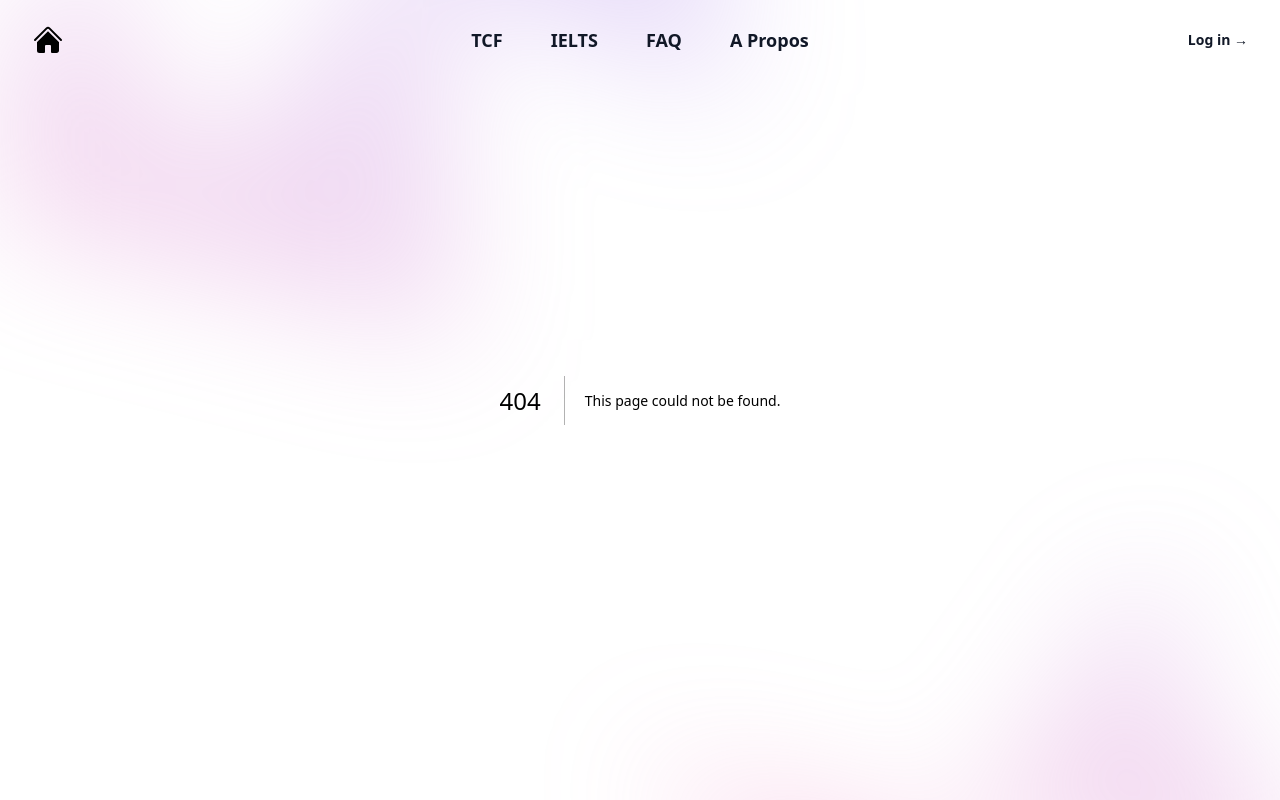
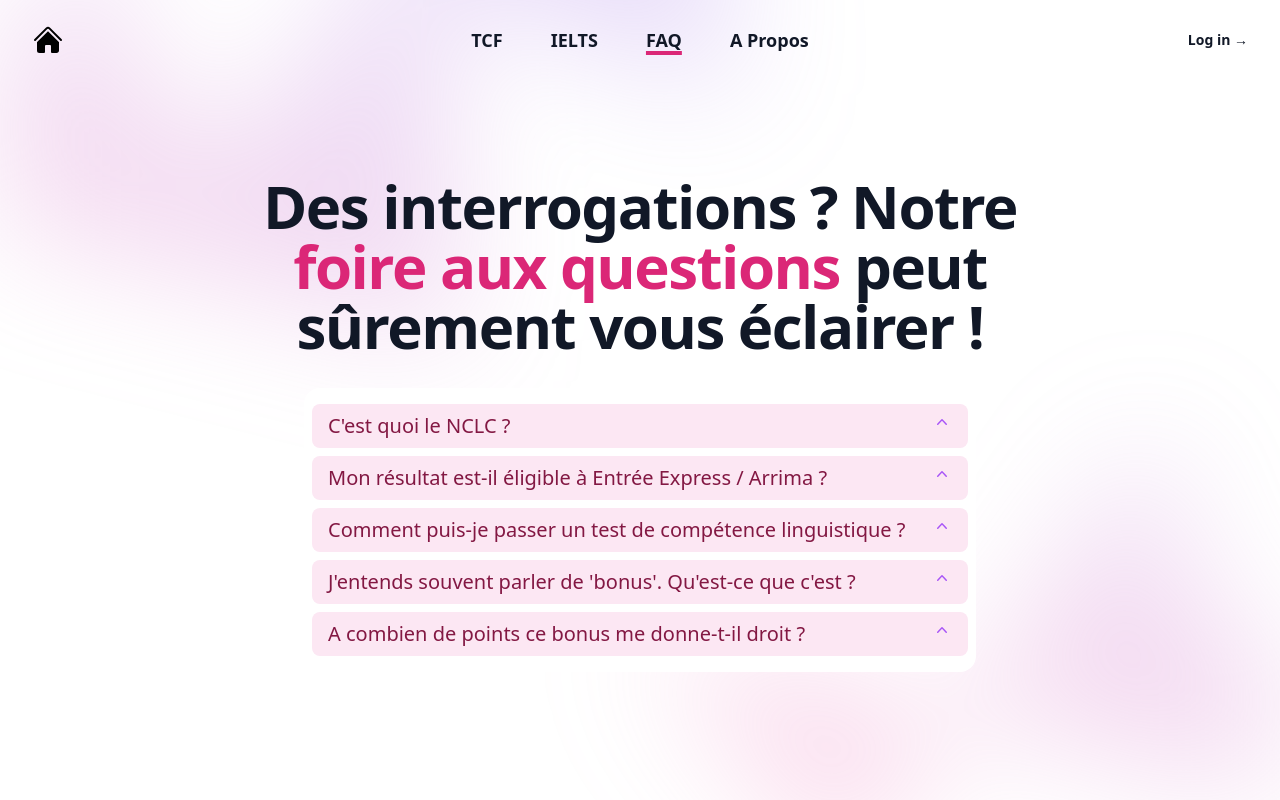
Before and after one commit to RinKhimera/nclc-clb-calculator, a Next.js app: page /faq in a window 1280 px wide. Before the commit this address had no page. Shown: the top 800 px of the page. Built offline with nearby package versions, Linux system fonts and the light colour scheme.

Commit message:
faq page added

```diff
--- /dev/null
+++ b/app/faq/page.tsx
@@ -0,0 +1,72 @@
+"use client"
+
+import DisclosurePanel from "@/components/DisclosePanel"
+import { motion } from "framer-motion"
+
+const container = {
+  hidden: { opacity: 0 },
+  visible: {
+    opacity: 1,
+  },
+}
+
+const faqData = [
+  {
+    question: "C'est quoi le NCLC ?",
+    answer:
+      "Le NCLC ou Niveaux de Compétence Linguistique Canadiens, est un système utilisé pour évaluer et comparer votre compétence linguistique. Il aide à savoir si vos résultats aux tests de langue étrangère sont suffisants pour répondre aux normes canadiennes en terme d'immigration, d'études ou d'emploi",
+  },
+  {
+    question: "Mon résultat est-il éligible à Entrée Express / Arrima ?",
+    answer:
+      "Pour être admissible à l'un ou l'autre des deux programmes, votre pointage du NCLC doit être d'au moins 7.",
+  },
+  {
+    question: "Comment puis-je passer un test de compétence linguistique ?",
+    answer:
+      "Dépendamment du pays dans lequel vous vous trouvez et du test que vous souhaitez passer.",
+  },
+  {
+    question: "J'entends souvent parler de 'bonus'. Qu'est-ce que c'est ?",
+    answer:
+      "En fonction de votre niveau d'études et de votre expérience professionnelle, posséder de solides compétences linguistiques (NCLC 9 ou plus) vous donne des points supplémentaires dans le cadre du Programme des travailleurs qualifiés (fédéral) d'Entrée Express.",
+  },
+  {
+    question: "A combien de points ce bonus me donne-t-il droit ?",
+    answer:
+      "Si vous possédez un score de NCLC 9 ou plus, vous pouvez obtenir un maximum de 100 points supplémentaires étant titulaire d'une Maîtrise / Master's Degree (+50 points) et justifiant d'au moins 3 années d'expérience professionnelle (+50 points).",
+  },
+  // Add more objects as needed
+]
+const Faq = () => {
+  return (
+    <motion.div
+      className="relative isolate px-6 pt-12 lg:px-8"
+      variants={container}
+      initial="hidden"
+      animate="visible"
+    >
+      <div className="mx-auto max-w-3xl pt-24 lg:pt-32">
+        <h1 className="text-center text-4xl font-bold tracking-tight text-gray-900 sm:text-6xl">
+          Des interrogations ? Notre{" "}
+          <span className="text-pink-600">foire aux questions</span> peut
+          sûrement vous éclairer !
+        </h1>
+
+        <div className="w-full pt-8">
+          <div className="mx-auto w-full max-w-2xl rounded-2xl bg-white p-2">
+            {faqData.map((item, index) => (
+              <DisclosurePanel
+                key={index}
+                question={item.question}
+                answer={item.answer}
+              />
+            ))}
+          </div>
+        </div>
+      </div>
+    </motion.div>
+  )
+}
+
+export default Faq
--- a/app/tcfcanada/page.tsx
+++ b/app/tcfcanada/page.tsx
@@ -7,7 +7,7 @@ import {
   speakingWritingNCLC,
 } from "@/constants/NCLCRange"
 import getLowestNCLCValue from "@/hooks/NCLCValue"
-import { motion } from "framer-motion"
+import { AnimatePresence, motion } from "framer-motion"
 import { ChangeEvent, FormEvent, useState } from "react"
 import { TiDelete } from "react-icons/ti"
 
@@ -156,16 +156,18 @@ const TcfCanada = () => {
             </motion.div>
           </motion.form>
 
+          <AnimatePresence>
             {NCLCScore !== null && (
               <motion.div
                 className="mt-5 text-center text-3xl font-bold text-pink-600 underline lg:text-5xl"
                 initial={{ opacity: 0 }}
                 animate={{ opacity: 1 }}
-              transition={{ duration: 1 }}
+                exit={{ opacity: 0 }}
               >
                 <p>NCLC {NCLCScore}</p>
               </motion.div>
             )}
+          </AnimatePresence>
         </motion.div>
       </div>
     </>
--- /dev/null
+++ b/components/DisclosePanel.tsx
@@ -0,0 +1,50 @@
+"use client"
+
+import { Disclosure } from "@headlessui/react"
+import { ChevronUpIcon } from "@heroicons/react/20/solid"
+import { AnimatePresence, motion } from "framer-motion"
+
+type DisclosurePanelProps = {
+  question: string
+  answer: string
+}
+
+const DisclosurePanel = ({ question, answer }: DisclosurePanelProps) => {
+  return (
+    <>
+      <Disclosure as="div" className="my-2">
+        {({ open }) => (
+          <>
+            <Disclosure.Button className="flex w-full justify-between rounded-lg bg-pink-100 px-4 py-2 text-left font-medium text-pink-900 hover:bg-pink-200 focus:outline-none focus-visible:ring focus-visible:ring-pink-600 focus-visible:ring-opacity-75 sm:text-xl">
+              <span>{question}</span>
+              <ChevronUpIcon
+                className={`${
+                  open ? "rotate-180" : ""
+                } h-5 w-5 text-purple-500`}
+              />
+            </Disclosure.Button>
+            <AnimatePresence>
+              {open && (
+                <motion.div
+                  initial={{ opacity: 0, height: 0 }}
+                  animate={{ opacity: 1, height: "auto" }}
+                  exit={{ opacity: 0, height: 0 }}
+                  className="overflow-hidden"
+                >
+                  <Disclosure.Panel
+                    static
+                    className="px-4 pb-2 pt-4 text-justify text-lg leading-8 text-gray-600 sm:text-xl"
+                  >
+                    {answer}
+                  </Disclosure.Panel>
+                </motion.div>
+              )}
+            </AnimatePresence>
+          </>
+        )}
+      </Disclosure>
+    </>
+  )
+}
+
+export default DisclosurePanel
--- a/components/Dropdown.tsx
+++ /dev/null
@@ -1,72 +0,0 @@
-"use client"
-
-import { DownOutlined, SmileOutlined } from "@ant-design/icons"
-import type { MenuProps } from "antd"
-import { Dropdown, Space } from "antd"
-import React from "react"
-
-const items: MenuProps["items"] = [
-  {
-    key: "1",
-    label: (
-      <a
-        target="_blank"
-        rel="noopener noreferrer"
-        href="https://www.antgroup.com"
-        className="text-2xl font-bold tracking-tight text-zinc-800 dark:text-zinc-100 sm:text-3xl"
-      >
-        1st menu item
-      </a>
-    ),
-  },
-  {
-    key: "2",
-    label: (
-      <a
-        target="_blank"
-        rel="noopener noreferrer"
-        href="https://www.aliyun.com"
-      >
-        2nd menu item (disabled)
-      </a>
-    ),
-    icon: <SmileOutlined />,
-    disabled: true,
-  },
-  {
-    key: "3",
-    label: (
-      <a
-        target="_blank"
-        rel="noopener noreferrer"
-        href="https://www.luohanacademy.com"
-      >
-        3rd menu item (disabled)
-      </a>
-    ),
-    disabled: true,
-  },
-  {
-    key: "4",
-    danger: true,
-    label: "a danger item",
-  },
-]
-
-const DropdownLink = () => {
-  return (
-    <Dropdown
-      menu={{ items }}
-      className="text-2xl font-bold tracking-tight text-zinc-800 dark:text-zinc-100 sm:text-3xl"
-    >
-      <a onClick={(e) => e.preventDefault()}>
-        <Space>
-          Hover me
-          <DownOutlined />
-        </Space>
-      </a>
-    </Dropdown>
-  )
-}
-
-export default DropdownLink
--- a/components/Header.tsx
+++ b/components/Header.tsx
@@ -11,7 +11,7 @@ import { Fragment, useState } from "react"
 const navigation = [
   { name: "TCF", href: "/tcfcanada" },
   { name: "IELTS", href: "#" },
-  { name: "FAQ", href: "#" },
+  { name: "FAQ", href: "/faq" },
   { name: "A Propos", href: "#" },
 ]
 
--- a/components/HomePage.tsx
+++ b/components/HomePage.tsx
@@ -15,7 +15,7 @@ const HomePage = () => {
     <>
       <div className="relative isolate px-6 pt-12 lg:px-8">
         <motion.div
-          className="mx-auto max-w-2xl py-24 sm:py-24 lg:py-32"
+          className="mx-auto max-w-2xl pt-24 lg:pt-32"
           variants={container}
           initial="hidden"
           animate="visible"
@@ -36,13 +36,34 @@ const HomePage = () => {
           </div>
           <div className="text-center">
             <h1 className="text-4xl font-bold tracking-tight text-gray-900 sm:text-6xl">
-              Salut&apos; ! Quel résultat allons-nous comparer aujourd&apos;hui
-              ?
+              <span className="text-pink-600">Hey !</span> Quel résultat
+              allons-nous évaluer aujourd&apos;hui ?
             </h1>
             <p className="mt-6 text-lg leading-8 text-gray-600">
-              Les tests sont ceux du Test de Connaissance du Français pour le
-              Canada et l&apos;International English Language Testing System -
-              formation générale.
+              <span className="hidden md:block">
+                Découvrez votre Niveau de Compétence Linguistique Canadien !
+                Cette application vous aide à déterminer votre admissibilité au
+                programme{" "}
+                <a
+                  href="https://www.canada.ca/fr/immigration-refugies-citoyennete/services/immigrer-canada/entree-express/admissibilite/travailleurs-qualifies-federal.html#linguistiques"
+                  target="_blank"
+                  className="text-pink-600"
+                >
+                  Entrée Express
+                </a>{" "}
+                et{" "}
+                <a
+                  href="https://www.quebec.ca/immigration/travailler-quebec/travailleurs-qualifies/programme-regulier-travailleurs-qualifies/invitation"
+                  target="_blank"
+                  className="text-pink-600"
+                >
+                  Arrima.
+                </a>
+              </span>{" "}
+              Les tests de compétences linguistiques pris en compte sont le Test
+              de Connaissance du Français pour le Canada et l&apos;International
+              English Language Testing System - formation générale. Prêt à
+              connaître votre niveau ?
             </p>
             <div className="mt-10 flex flex-col items-center justify-center gap-x-6 gap-y-4  sm:flex-row">
               <motion.div
@@ -62,9 +83,12 @@ const HomePage = () => {
               >
                 <Link
                   href="/"
-                  className="block min-w-[250px] rounded-md bg-pink-600 px-3.5 py-2.5 font-semibold text-white shadow-sm transition hover:bg-pink-500 focus-visible:outline focus-visible:outline-2 focus-visible:outline-offset-2 focus-visible:outline-pink-600 lg:text-lg"
+                  className="block min-w-[250px] rounded-md bg-pink-600/50 px-3.5 py-2.5 font-semibold text-white shadow-sm transition hover:bg-pink-500/50 focus-visible:outline focus-visible:outline-2 focus-visible:outline-offset-2 focus-visible:outline-pink-600 lg:text-lg"
                 >
-                  IELTS - General (A venir)
+                  <span className="line-through decoration-2">
+                    IELTS - General
+                  </span>{" "}
+                  (A venir)
                 </Link>
               </motion.div>
             </div>
--- a/components/InputField.tsx
+++ b/components/InputField.tsx
@@ -81,19 +81,14 @@ const InputField = ({ label, name, value, onChange, min, max }: InputProps) => {
             min={min}
             max={max}
             required
-            className="w-1/2 rounded-xl border border-zinc-100 px-5 py-2 text-center font-semibold text-black transition focus-visible:outline focus-visible:outline-2 focus-visible:outline-offset-2 focus-visible:outline-pink-600 lg:w-1/4"
+            className="w-1/2 rounded-xl border border-zinc-100 px-5 py-2 text-center font-semibold text-black transition focus:outline-none focus:ring-2 focus:ring-pink-600 lg:w-1/4"
           />
-          <motion.div
-            className="font-bold"
-            initial={{ opacity: 0 }}
-            animate={{ opacity: 1 }}
-            transition={{ duration: 1 }}
-          >
+          <div className="font-bold">
             {renderNCLCValue(listeningNCLCValue)}
             {renderNCLCValue(readingNCLCValue)}
             {renderNCLCValue(speakingNCLCValue)}
             {renderNCLCValue(writingNCLCValue)}
-          </motion.div>
+          </div>
         </div>
       </div>
     </>
```
Lines whose indentation alone changed are shown as unchanged.
